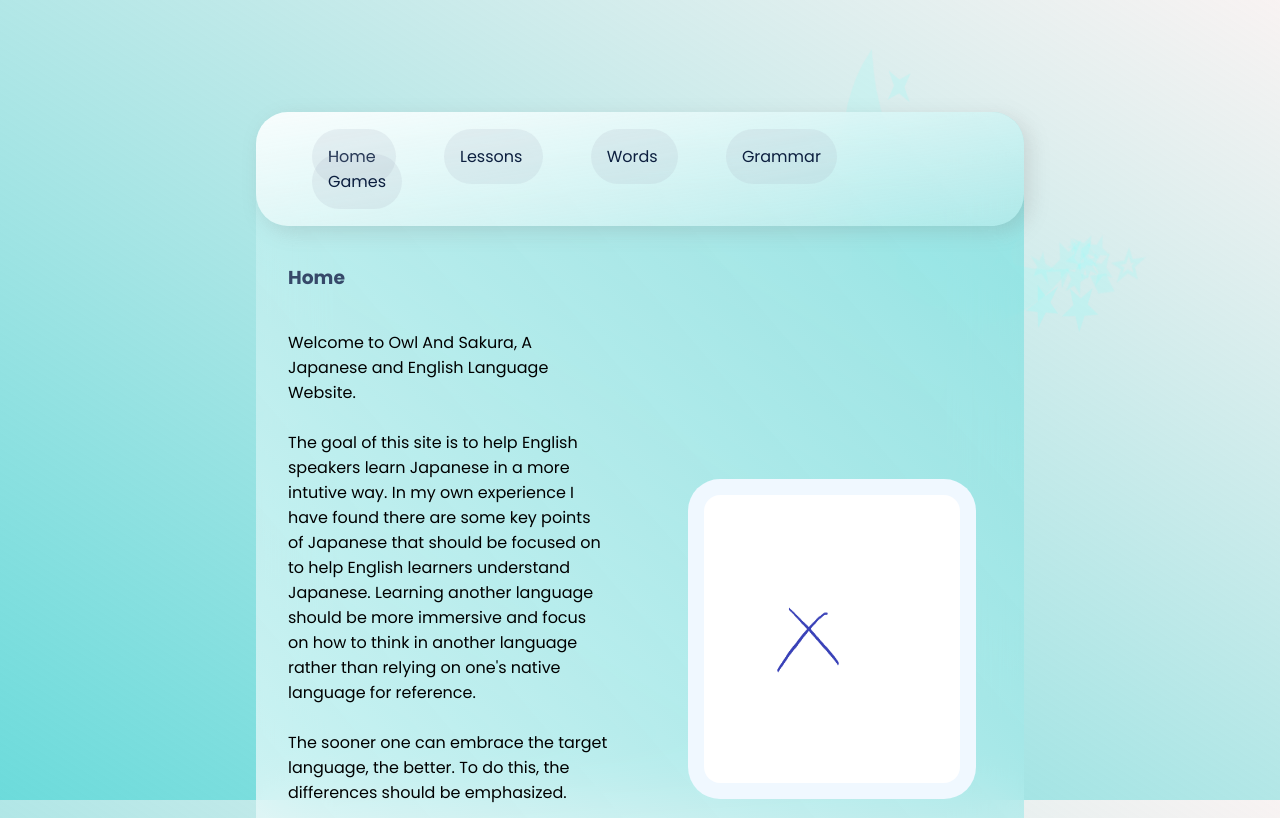
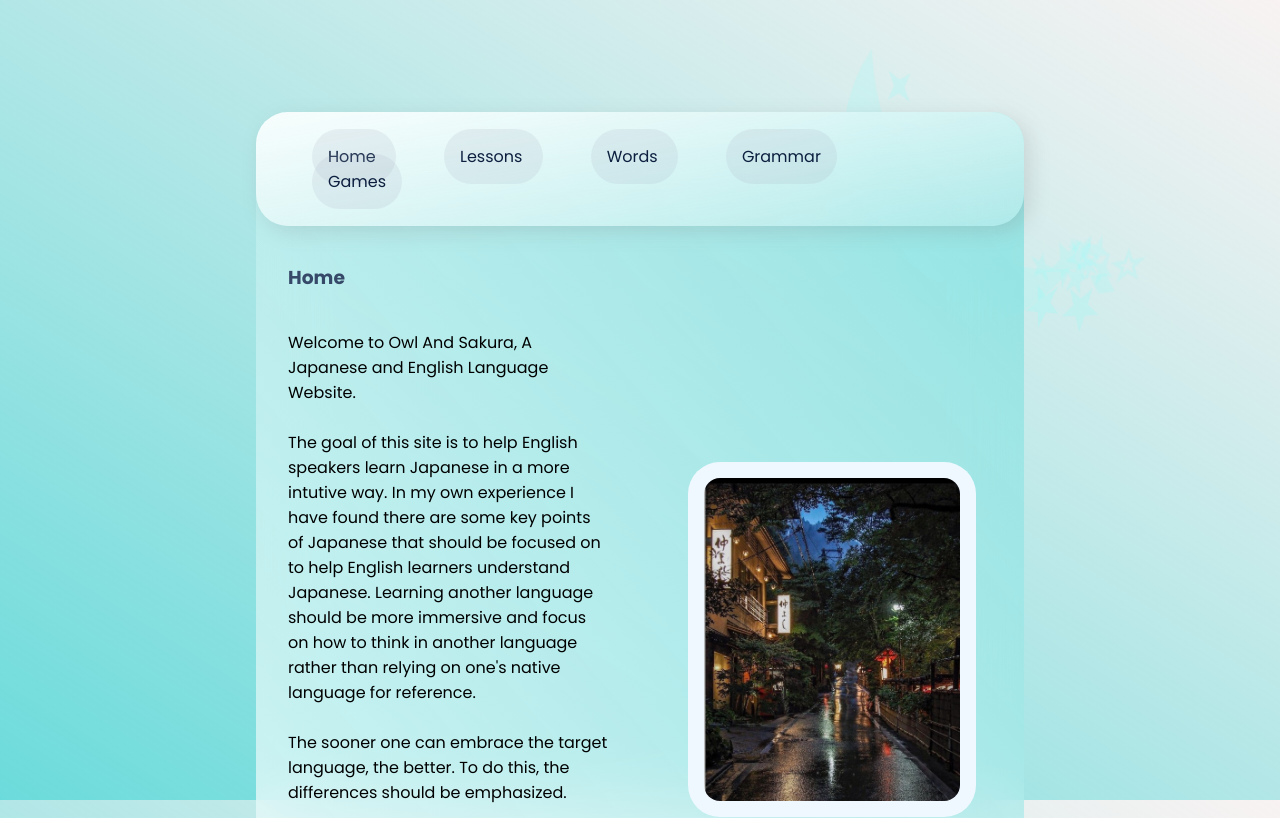
Before and after one commit to jhnh198/jp-en-dictionary, a React (Create React App) app: page / in a window 1280 px wide. Shown: the top 818 px of the page. Built offline with nearby package versions, Linux system fonts and the light colour scheme.

Commit message:
edit home

```diff
--- a/src/pages/Home.js
+++ b/src/pages/Home.js
@@ -17,7 +17,7 @@ export default function Home(){
             </div>
 
             <div className='image-container'>
-            <img className="content-image" src={require('./stickfigure.png')}  alt="street at night in Kibune, Japan"></img>
+            <img className="content-image" src={require('./kibunenight.jpg')}  alt="street at night in Kibune, Japan"></img>
             </div>
         </div>
 
```
